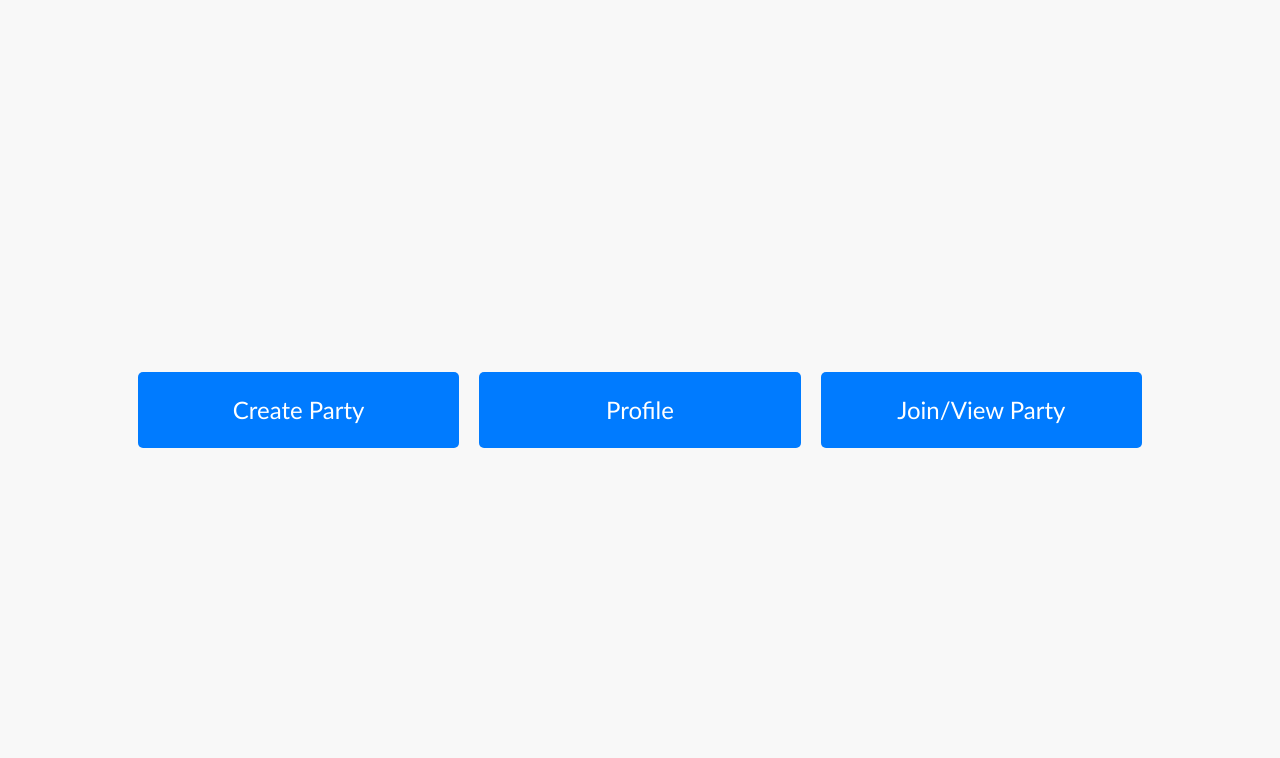
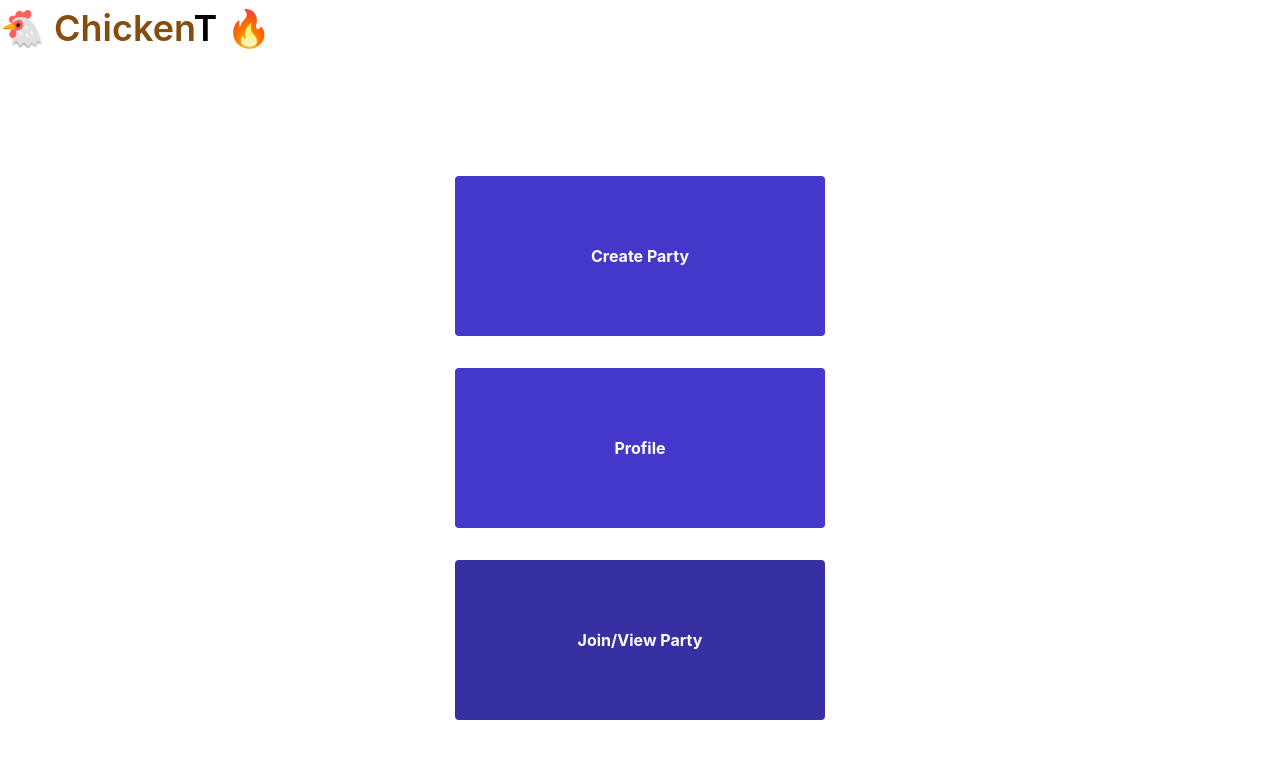
Before and after one commit to amyma13/chickenTinder, a React (Create React App) app in the folder chicken-tinder/: page /homepage in a window 1280 px wide. Shown: the top 758 px of the page. Built offline with nearby package versions, Linux system fonts and the light colour scheme.

Commit message:
login & homepage UI library done

```diff
--- a/chicken-tinder/src/App.css
+++ b/chicken-tinder/src/App.css
@@ -1,3 +1,5 @@
+/*
+
 .App {
   text-align: center;
 }
@@ -36,3 +38,4 @@
     transform: rotate(360deg);
   }
 }
+*/
--- a/chicken-tinder/src/createParty.css
+++ b/chicken-tinder/src/createParty.css
@@ -1,3 +1,5 @@
+
+/*
 .create-party-container {
     text-align: center;
     width: 80%;
@@ -58,3 +60,5 @@
 .create-party-container a{
   margin-top: 10px;
 }
+
+*/
--- a/chicken-tinder/src/homepage.js
+++ b/chicken-tinder/src/homepage.js
@@ -22,14 +22,38 @@ function HomePage() {
 
 
   return (
-    <div className="container">
+    <div>
+      <h1 className="text-4xl font-semibold mt-2 mb-0">
+        <span className="text-yellow-800">🐔 Chicken</span>T <span className="text-red-500">🔥</span>
+      </h1>
+      <div className="container flex flex-col items-center justify-center h-screen p-6">
 
-      <div className="button-row">
-        <button onClick={navigateToCreateParty}>Create Party</button>
-        <button onClick={navigateToProfile}>Profile</button>
-        <button onClick={navigateToJoinParty}>Join/View Party</button>
+        <div className="button-row space-y-8">
+          <button
+            onClick={navigateToCreateParty}
+            className="bg-indigo-700 hover:bg-purple-700 text-white font-bold py-3 px-4 rounded w-full h-40"
+          >
+            Create Party
+          </button>
+          <button
+            onClick={navigateToProfile}
+            className="bg-indigo-700 hover:bg-purple-700 text-white font-bold py-3 px-4 rounded w-full h-40"
+          >
+            Profile
+          </button>
+          <button
+            onClick={navigateToJoinParty}
+            className="bg-indigo-800 hover:bg-purple-700 text-white font-bold py-3 px-4 rounded w-full h-40"
+          >
+            Join/View Party
+          </button>
+        </div>
       </div>
     </div>
+
+
+
+
   );
 }
 
--- a/chicken-tinder/src/joinParty.css
+++ b/chicken-tinder/src/joinParty.css
@@ -1,3 +1,4 @@
+/*
 .join-party-container {
     text-align: center;
     margin: auto;
@@ -82,3 +83,7 @@
   height: 2em;
   font-size: 16px;
 }
+
+
+
+  */
--- a/chicken-tinder/src/login.css
+++ b/chicken-tinder/src/login.css
@@ -1,57 +1,3 @@
-@import 'tailwindcss/base';
-@import 'tailwindcss/components';
-@import 'tailwindcss/utilities';
-
-
-
-/*
-
-.login-container {
-    display: flex;
-  justify-content: center;
-  align-items: center;
-  height: 50vh;
-  margin: 400px;
-  margin-top: 100px;
-  padding: 8px 16px; /* Adjust the padding
-  /* width:50vh;
-  }
-
-  h1 {
-    font-size: 24px;
-    margin: 10px 0;
-  }
-
-  /* form {
-    text-align: left;
-    width: 100%;
-    max-width: 300px;
-
-  }
-
-  .input-container {
-    margin: 10px 0;
-  }
-
-  label {
-    display: block;
-    margin-bottom: 5px;
-    font-weight: bold;
-  }
-
-  input {
-    width: 100%;
-    padding: 10px;
-    border: 1px solid #ccc;
-    border-radius: 5px;
-  }
-
-
-
-
-
-  a {
-    text-decoration: none;
-    color: #007bff;
-  }
-  */
+@tailwind base;
+@tailwind components;
+@tailwind utilities;
--- a/chicken-tinder/src/login.js
+++ b/chicken-tinder/src/login.js
@@ -5,17 +5,62 @@ import { getAuth, signInWithPopup, GoogleAuthProvider } from "firebase/auth";
 import { auth, provider, db } from "./firebase";
 import { collection, doc, setDoc } from "firebase/firestore";
 
+/*TODO
+regular login button should work
+sign up button should do something
+*/
+
+
 function Login() {
   const history = useHistory();
   const [email, setEmail] = useState('');
 
   async function pushAccount(e) {
-    // Your existing code
+    console.log("pushed");
+    signInWithPopup(auth, provider)
+      .then((result) => {
+        // This gives you a Google Access Token. You can use it to access the Google API.
+        const credential = GoogleAuthProvider.credentialFromResult(result);
+        const token = credential.accessToken;
+        // The signed-in user info.
+        const user = result.user;
+
+        uploadToDB(user.email, user.displayName);
+
+        async function uploadToDB(emailEntered, displayName) {
+          console.log("WE IN HERE");
+          const ref = collection(db, "Users");
+
+          await setDoc(doc(ref, emailEntered), {
+            name: displayName,
+            email: emailEntered
+          });
+          setEmail(emailEntered);
+        }
+
+        history.push('/homepage');
+        // IdP data available using getAdditionalUserInfo(result)
+        // ...
+      }).catch((error) => {
+        // Handle Errors here.
+        const errorCode = error.code;
+        const errorMessage = error.message;
+        // The email of the user's account used.
+        const email = error.customData.email;
+        // The AuthCredential type that was used.
+        const credential = GoogleAuthProvider.credentialFromError(error);
+        // ...
+      });
+
   }
 
   return (
-    <div className="h-screen flex flex-col items-center justify-center bg-gray-100">
-      <h1 className="text-4xl font-semibold mb-4">Chicken Tinder</h1>
+    <div className="flex items-center justify-center" style={{ height: '100vh' }}>
+      <div className="my-10 text-center">
+        <h1 className="text-4xl font-semibold mb-4">
+          <span className="text-yellow-800">🐔 Chicken</span>T <span>🔥</span>
+        </h1>
+
         <hr className="w-20 border-t-2 border-blue-500 mb-8" />
 
         <div className="bg-white rounded-lg shadow-lg p-8 w-96">
@@ -29,23 +74,33 @@ function Login() {
           </div>
 
           <button
-          className="bg-blue-500 hover:bg-blue-700 text-white font-bold py-2 px-4 rounded w-full mb-4"
-          onClick={(event) => pushAccount(event)}
+            className="bg-indigo-800 hover:bg-purple-700 text-white font-bold py-2 px-4 rounded w-full mb-4"
           >
             Login
           </button>
 
-        <p className="text-gray-600 text-center">Don't have an account? <a href="#">Sign Up</a></p>
+
+          <p className="text-gray-600 text-center">
+            Don't have an account?{' '}
+            <a href="#" className="hover:text-blue-500">
+              Sign Up
+            </a>
+          </p>
         </div>
 
         <button
-        className="bg-blue-500 hover-bg-blue-700 text-white font-bold py-2 px-4 rounded mt-4"
+          className="border-gray-300 border text-black font-bold py-2 px-4 rounded mt-4"
           onClick={(event) => pushAccount(event)}
         >
           Sign in with Google
         </button>
+
       </div>
+    </div>
+
   );
+
+
 }
 
 export default Login;
--- a/chicken-tinder/src/pickRestaurants.css
+++ b/chicken-tinder/src/pickRestaurants.css
@@ -1,3 +1,4 @@
+/*
 .container {
     display:flex;
     flex-direction: column;
@@ -101,3 +102,4 @@ Link{
     display: inline;
     margin-top: 10px;
 }
+*/
--- a/chicken-tinder/src/profile.css
+++ b/chicken-tinder/src/profile.css
@@ -1,3 +1,4 @@
+/*
 .profile-container {
     text-align: center;
     margin-left: auto;
@@ -49,3 +50,5 @@
   .submit-button:hover {
     background-color: #0056b3;
   }
+
+*/
--- a/chicken-tinder/src/restaurantlist.css
+++ b/chicken-tinder/src/restaurantlist.css
@@ -1,5 +1,5 @@
 /* RestaurantList.css */
-
+/*
 .restaurant-list-container {
     display: flex;
     flex-direction: column;
@@ -19,7 +19,7 @@
     padding: 16px;
     border-radius: 8px;
     box-shadow: 0px 2px 4px rgba(0, 0, 0, 0.1);
-    width: calc(50% - 8px); /* Two cards per row */
+    width: calc(50% - 8px); /* Two cards per row
     margin-bottom: 16px;
     display: flex;
     flex-direction: column;
@@ -32,13 +32,13 @@
   }
 
   .card-content {
-    flex-grow: 1; /* Allows content to expand vertically */
+    flex-grow: 1; /* Allows content to expand vertically
   }
 
   .card-actions {
     display: flex;
-    flex-direction: column; /* Stack checkmark and X vertically */
-    align-items: flex-end; /* Align to the right side */
+    flex-direction: column; /* Stack checkmark and X vertically
+    align-items: flex-end; /* Align to the right side
     margin-top: 16px;
   }
 
@@ -49,11 +49,11 @@
   }
 
   .checkmark-icon.selected {
-    color: green; /* Adjust the color as needed */
+    color: green; /* Adjust the color as needed
   }
 
   .x-icon {
-    color: red; /* Adjust the color as needed */
+    color: red; /* Adjust the color as needed
   }
 
   p {
@@ -86,3 +86,4 @@ ul::after{
     display: block;
     clear: both;
 }
+*/
--- a/chicken-tinder/tailwind.config.js
+++ b/chicken-tinder/tailwind.config.js
@@ -1,6 +1,6 @@
 /** @type {import('tailwindcss').Config} */
 module.exports = {
-  content: [],
+  content: ["./src/**/*.{html,js}"],
   theme: {
     extend: {},
   },
```
Also changed, not shown: chicken-tinder/src/homepage.css (+7 -0 lines). Lines whose indentation alone changed are shown as unchanged.
